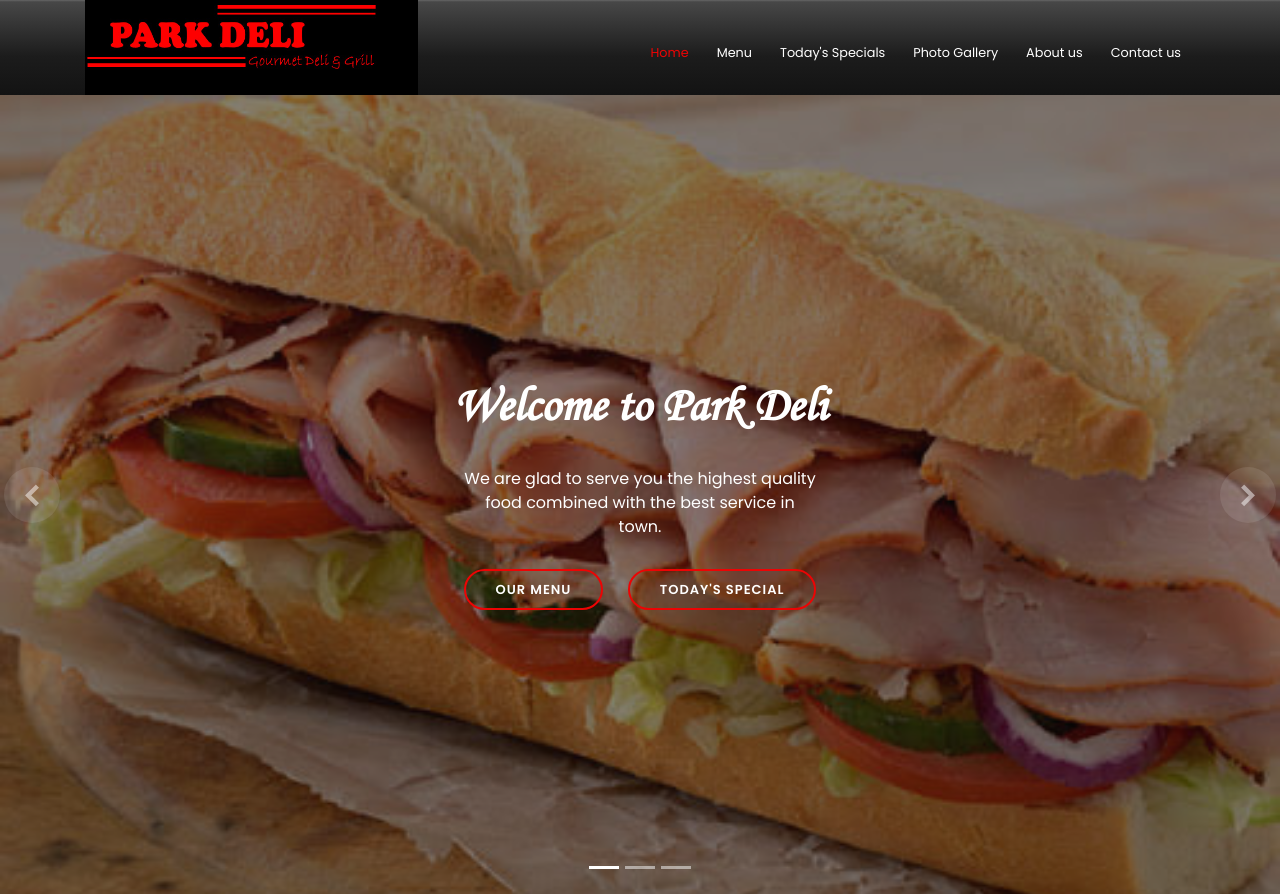
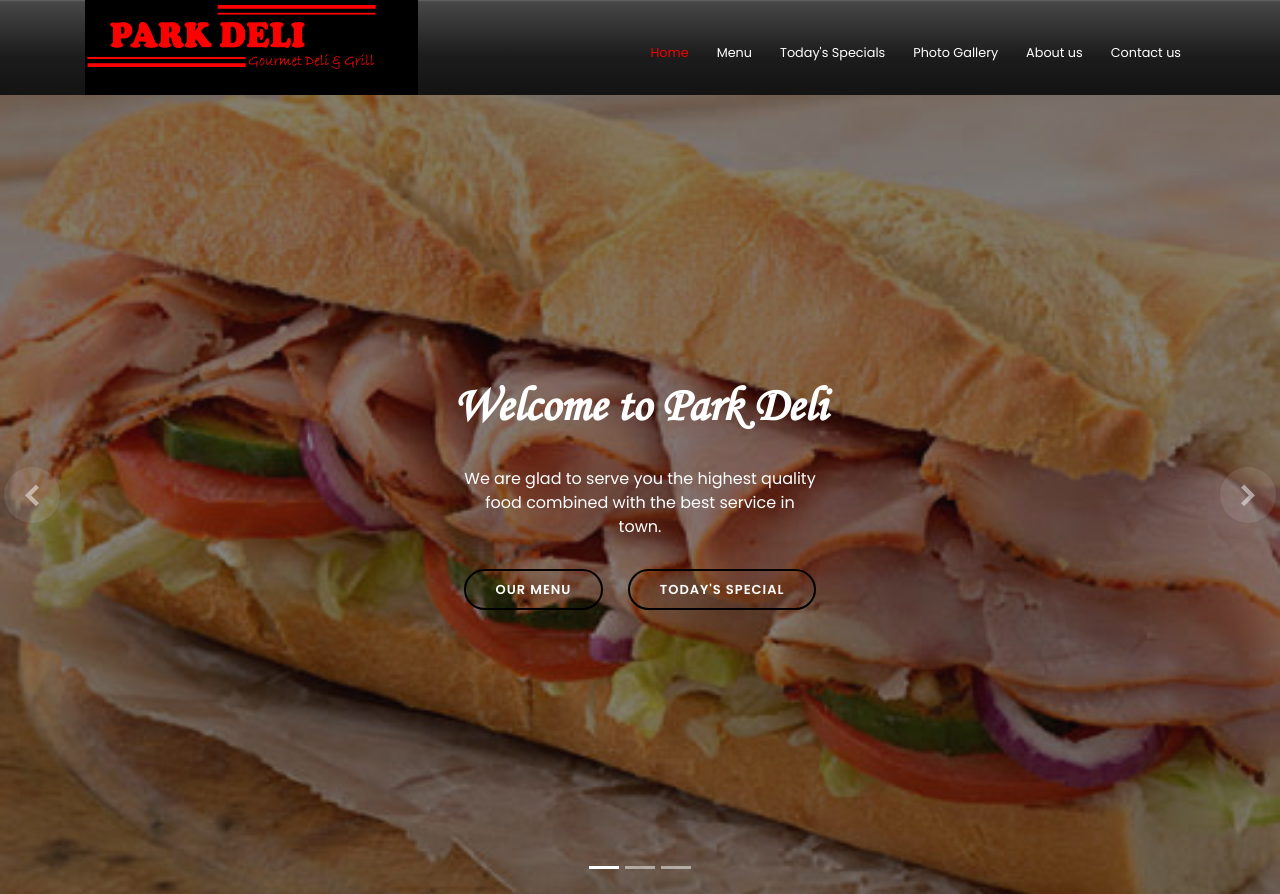
Before and after one commit to neeldoshi7/PD, a PHP site: page / in a window 1280 px wide. Shown: the top 894 px of the page. Run offline with PHP 8.4, Linux system fonts and the light colour scheme; some web fonts are replaced.

Commit message:
Update style.css

```diff
--- a/assets/css/style.css
+++ b/assets/css/style.css
@@ -595,11 +595,11 @@ filter: progid:DXImageTransform.Microsoft.gradient( startColorstr='#4c4c4c', end
   -webkit-animation-delay: 0.8s;
   animation-delay: 0.8s;
   color: #fff;
-  border: 2px solid #ec0404;
+  border: 2px solid #000000;
 }
 
 #hero .btn-menu:hover, #hero .btn-book:hover {
-  background: #000000;
+  background: #ec0404;
   color: #fff;
 }
 
```
